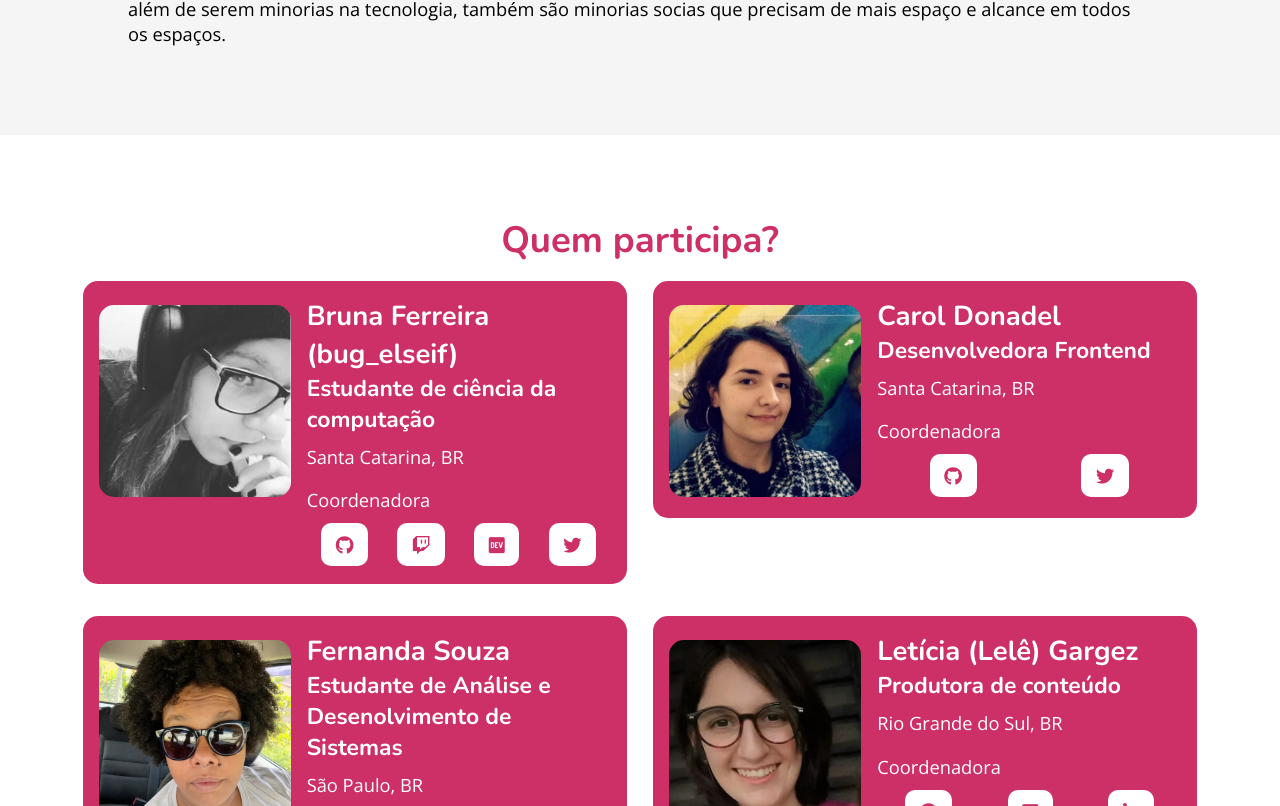
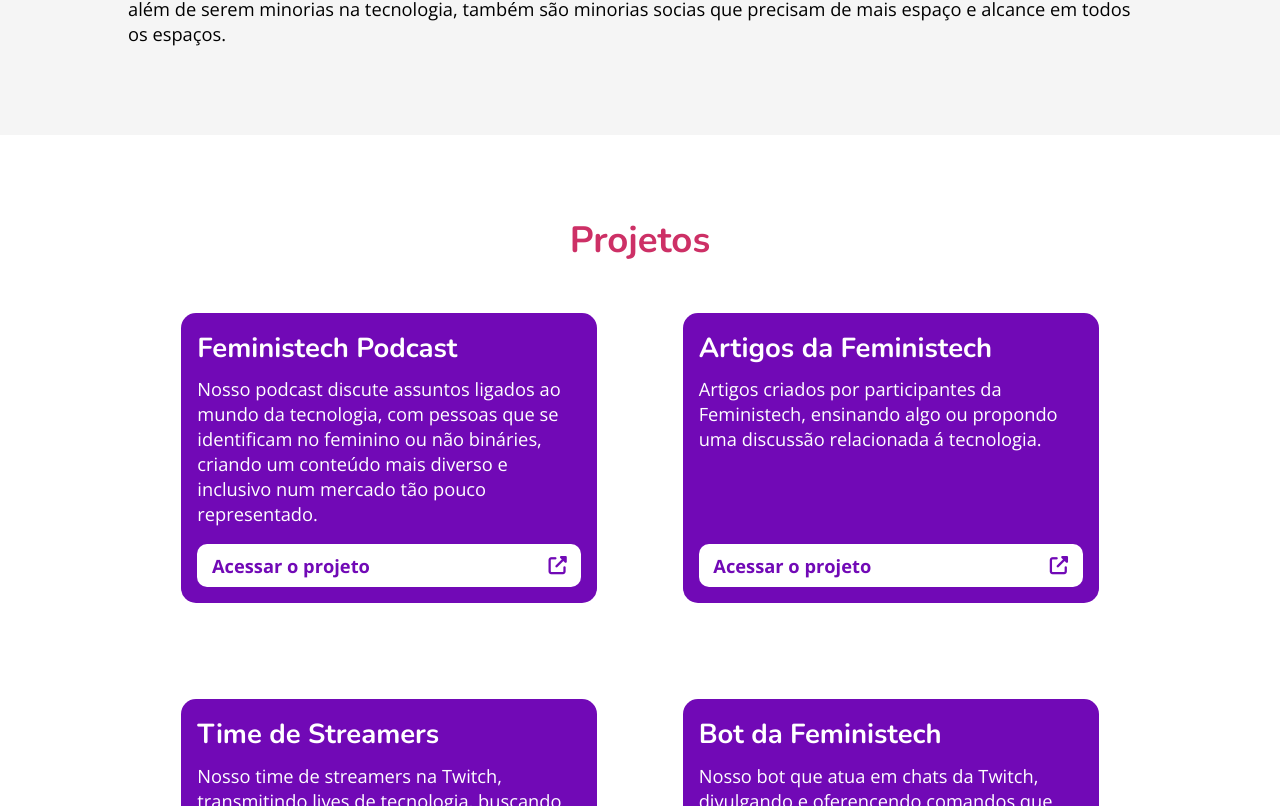
Before and after one commit to feministech/feministech, a Nuxt app: page / in a window 1280 px wide. Shown: the part 934-1740 px from the top of the page. Built offline with nearby package versions, Linux system fonts and the light colour scheme.

Commit message:
colocando a seção de eventos acima da parte de pessoas membras

```diff
--- a/components/EventSection.vue
+++ b/components/EventSection.vue
@@ -20,6 +20,7 @@
 
 <style>
 .event-section {
+  background-color: whitesmoke;
   display: flex;
   flex-direction: column;
   align-items: center;
--- a/components/ProjectSection.vue
+++ b/components/ProjectSection.vue
@@ -38,7 +38,7 @@
 
 <style>
 .project-section {
-  background-color: whitesmoke;
+  background-color: white;
 }
 
 .project-section > h1 {
--- a/pages/index.vue
+++ b/pages/index.vue
@@ -3,8 +3,8 @@
     <Header />
     <HeroSection />
     <AboutSection />
+    <ProjectSection />
     <MemberSection />
-    <ProjectSection />
     <EventSection />
     <ContactSection />
     <Footer />
@@ -28,8 +28,8 @@
 }
 
 /* General styles */
-div.app{
-  width:100vw;
+div.app {
+  width: 100vw;
   height: 100vh;
 }
 
@@ -40,7 +40,7 @@
   outline: 0;
   vertical-align: baseline;
   background: transparent;
-  font-family: 'Open Sans', sans-serif;
+  font-family: "Open Sans", sans-serif;
   font-size: 100%;
 }
 
@@ -53,7 +53,7 @@
 h1,
 h2,
 h3 {
-  font-family: 'Nunito', sans-serif;
+  font-family: "Nunito", sans-serif;
   color: var(--pink);
 }
 
```
